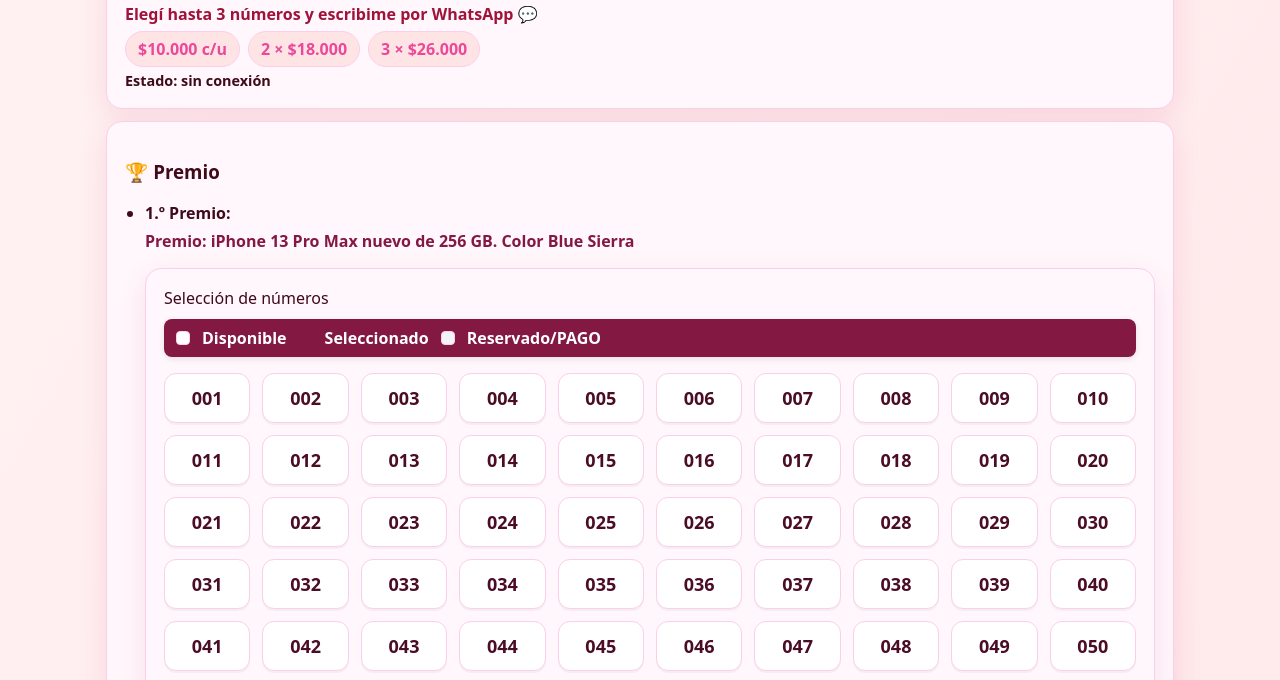
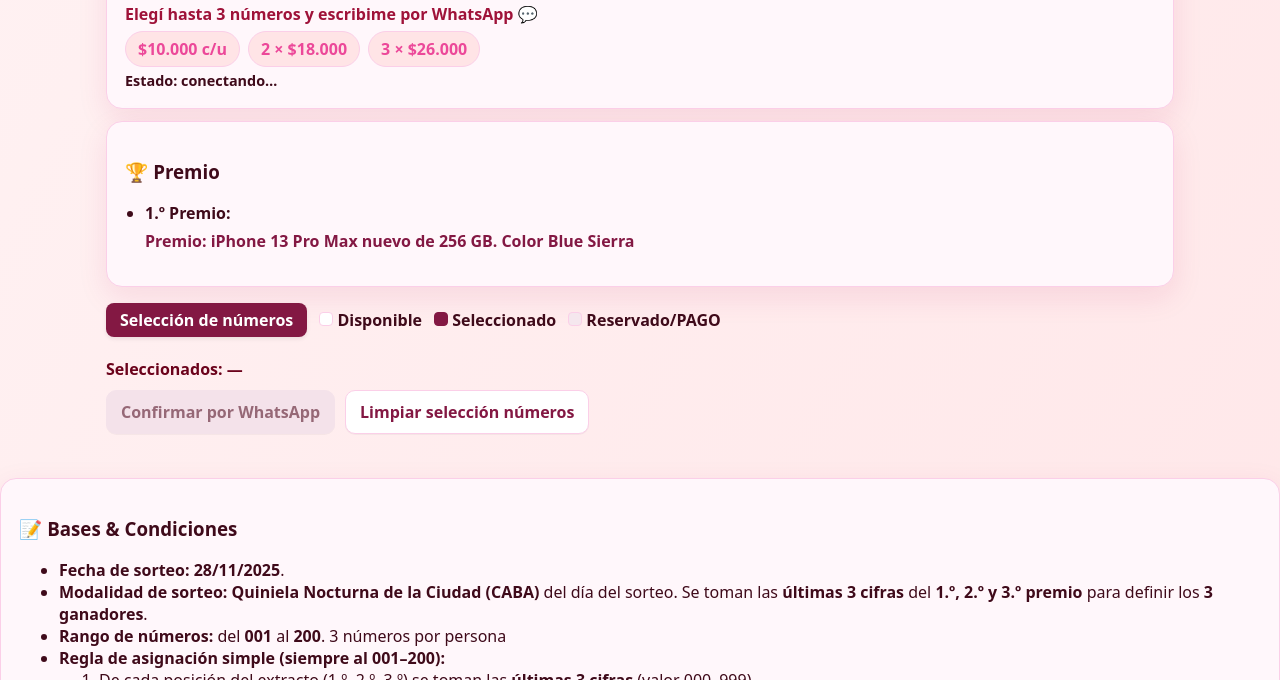
Before and after one commit to mariangela99/mariangela-iPhone-sorte--github-, a plain HTML site: page index.html in a window 1280 px wide. Shown: the part 114-794 px from the top of the page. Drawn offline with Linux system fonts and the light colour scheme; no server answers.

Commit message:
Update index.html

```diff
--- a/index.html
+++ b/index.html
@@ -161,62 +161,51 @@
 @media (max-width:640px){.grid{grid-template-columns:repeat(6,1fr)}.num{padding:12px 4px}}
 @media (max-width:420px){.grid{grid-template-columns:repeat(5,1fr)}.num{padding:12px 2px;font-size:clamp(13px,4vw,17px)}}
 
-       /* ===== Ajustes visuales finales ===== */
 
-/* Título “Selección de números” */
+/* === BLOQUE "Selección de números" === */
 .legend {
-  display:flex;
-  gap:12px;
-  align-items:center;
-  flex-wrap:wrap;
-  margin:.6rem 0 1rem;
-  background: var(--dark);
-  color:#fff;             /* texto blanco */
-  font-weight:700;
-  border-radius:8px;
-  padding:8px 12px;
-  box-shadow:0 2px 6px rgba(0,0,0,.1);
+  display: flex;
+  align-items: center;
+  flex-wrap: wrap;
+  gap: 12px;
+  margin: 1rem 0 .8rem;
+  font-weight: 700;
+  color: var(--text);
 }
 
-/* Chips (cuadraditos de estado) */
-.chip {
-  width:14px;
-  height:14px;
-  border-radius:4px;
-  display:inline-block;
-  background:#fff;
-  border:1px solid var(--border);
-}
-.chip.sel {background:var(--dark); border-color:var(--dark);}
-.chip.sold {background:#f3f4f6;}
-
-/* Botón principal bordó */
-#confirm.btn {
-  background:var(--dark);
-  color:#fff;
-  border-color:var(--dark);
-  font-weight:800;
-  transition: all .12s ease-in-out;
-}
-#confirm.btn:hover:not(:disabled){
-  filter:brightness(.9);
-  transform:translateY(-1px);
-}
-#confirm.btn:disabled {
-  background:#e9d5e9;
-  color:#7b4b61;
-  border-color:#e9d5e9;
-  opacity:.8;
+.legend-title {
+  background: var(--dark);
+  color: #fff;
+  border-radius: 8px;
+  padding: 6px 14px;
+  font-weight: 700;
+  box-shadow: 0 2px 4px rgba(0,0,0,.08);
 }
 
-/* Texto de estado (conectado / sin conexión) */
+/* Cuadraditos de estado */
+.chip {
+  width: 14px;
+  height: 14px;
+  border-radius: 4px;
+  display: inline-block;
+  background: #fff;
+  border: 1px solid var(--border);
+}
+.chip.sel { background: var(--dark); border-color: var(--dark); }
+.chip.sold { background: var(--sold); }
+
+/* Texto de estado de conexión */
 .status {
-  font-size:.9rem;
-  font-weight:600;
-  margin-top:4px;
+  font-size: .9rem;
+  font-weight: 600;
+  margin-top: 4px;
 }
-.status.ok { color: #047857; }        /* verde cuando conectado */
-.status.error { color: #b91c1c; }     /* rojo cuando sin conexión */
+.status.ok {
+  color: #047857; /* verde conectado */
+}
+.status.error {
+  color: #b91c1c; /* rojo si falla */
+}
 
 </style>
 
@@ -244,15 +233,14 @@
       <li>
         <b>1.º Premio:</b>
         <p class="prize">Premio: iPhone 13 Pro Max nuevo de 256&nbsp;GB. Color Blue Sierra</p>
+   </div>
 
-    <div class="card" style="margin-top:12px;">
-    <div class="label dark">Selección de números</div>
-
-    <div class="legend" style="margin-top:10px">
-      <span class="chip"></span> Disponible
-      <span class="chip sel"></span> Seleccionado
-      <span class="chip sold"></span> Reservado/PAGO
-    </div>
+    <div class="legend">
+  <span class="legend-title">Selección de números</span>
+  <span><span class="chip"></span> Disponible</span>
+  <span><span class="chip sel"></span> Seleccionado</span>
+  <span><span class="chip sold"></span> Reservado/PAGO</span>
+</div>
 
     <div id="grid" class="grid"></div>
     <div id="summary" class="sum">Seleccionados: —</div>
@@ -332,7 +320,7 @@
 
 <script>
 /* ========= CONFIG ========= */
-const API_BASE   = "https://script.google.com/macros/s/AKfycbxC0nDsK_2s4pKU2jLGFG9CklV_LwMV9IS0m9dZLVbYpYmWJ_3HtzLaKWb_6JoPo6jR8w/exec";
+const API_BASE   = "https://script.google.com/macros/s/AKfycbxhKjWWKMYYTbSeGelWjGGQV8PtqNOIqD-gRC7ua7nAj_PFemKvx1Lq2EVNNl6-KN3g6A/exec";
 const WHATS      = "5491172361533";                 // número E.164 SIN + ni 0
 const MAX_N      = 200;                              // cantidad de números
 const MAX_SELECT = 3;                                // tope de selección
@@ -559,6 +547,7 @@
     st.className = 'status error';
   }
 }
+
 /* ========= Estado/refresh ========= */
 function setStatus(ok){
   if (!st) return;
@@ -576,8 +565,10 @@
     setStatus(false);
   }
 }
+<script>
+/* --- cache-buster manual --- */
 (function(){
-  const VERSION = 'v3.5'; // ← cambiá este número cuando actualices
+  const VERSION = 'v3.7'; // ← cambiá este número cuando actualices
   document.querySelectorAll('link[rel="stylesheet"], script[src]').forEach(el=>{
     const attr = el.tagName === 'LINK' ? 'href' : 'src';
     const old = el.getAttribute(attr);
@@ -585,6 +576,8 @@
     const clean = old.split('?')[0];
     el.setAttribute(attr, `${clean}?${VERSION}`);
   });
+
+  // fuerza a que todos los fetch usen la misma versión
   if (window.fetch){
     const origFetch = window.fetch;
     window.fetch = (url,opts={})=>{
@@ -596,6 +589,7 @@
       opts.cache = 'no-store';
       return origFetch(url, opts);
     };
+
   }
 })();
 /* ========= Inicio ========= */
```
